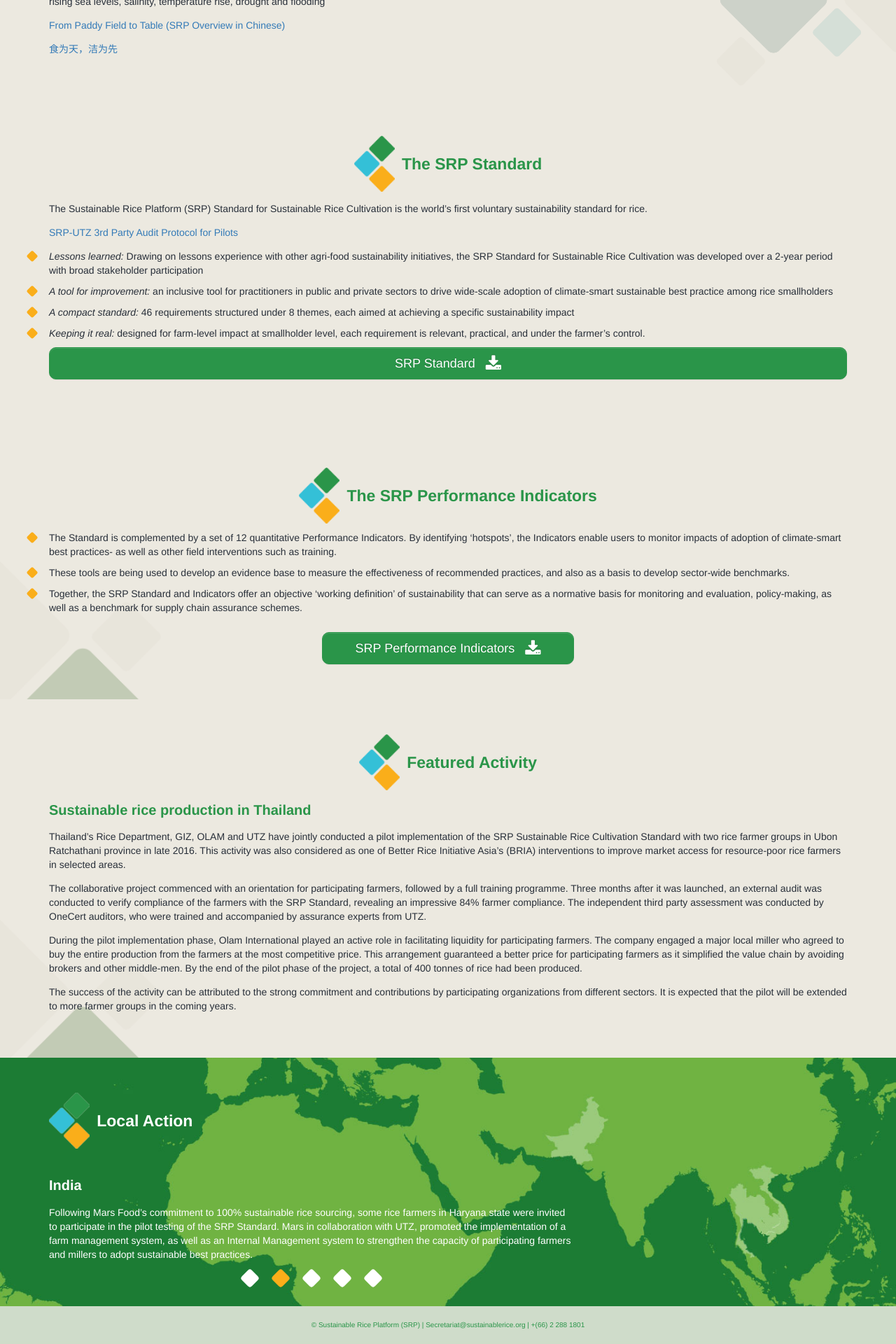
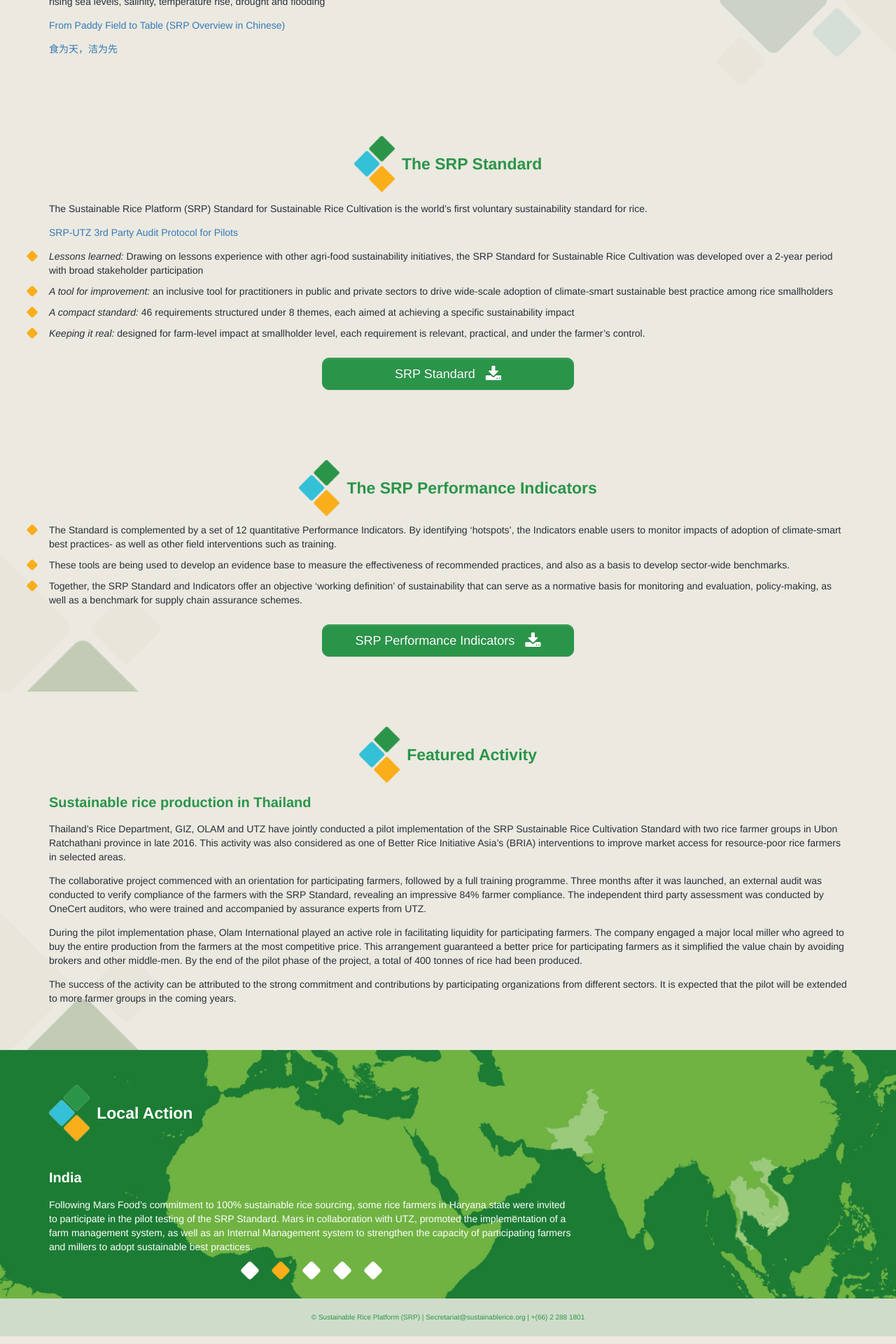
Before and after one commit to sustainablericeplatform/sustainablericeplatform.github.io, a Jekyll site: the page built from Resources/index.html, in a window 1280 px wide. Shown: the part 880-2800 px from the top of the page at 70% size. Built offline with Jekyll 4.4.1, drawn with Linux system fonts in a browser that asks for light colours.

Commit message:
Update index.html

```diff
--- a/Resources/index.html
+++ b/Resources/index.html
@@ -46,10 +46,10 @@
             <li><i class="fa fa-square"></i><em class="blue">A tool for improvement:</em> an inclusive tool for practitioners in public and private sectors to drive wide-scale adoption of climate-smart sustainable best practice among rice smallholders</li>
             <li><i class="fa fa-square"></i><em class="blue">A compact standard:</em> 46 requirements structured under 8 themes, each aimed at achieving a specific sustainability impact</li>
             <li><i class="fa fa-square"></i><em class="blue">Keeping it real:</em> designed for farm-level impact at smallholder level, each requirement is relevant, practical, and under the farmer’s control.  </li>
-                 <a href="/assets/docs/SRP Standard for Sustainable Rice Cultivation v 1.0.pdf" target="_blank" class="btn btn-primary btn-lg btn-block">SRP Standard <i class="fa fa-download fa-lg" style="margin-left: 10px"></i></a>
                     </ul>
                     <div class="row margin top">
             <div class="col-md-4 col-md-offset-4 col-sm-6 col-sm-offset-3">
+                      <a href="/assets/docs/SRP Standard for Sustainable Rice Cultivation v 1.0.pdf" target="_blank" class="btn btn-primary btn-lg btn-block">SRP Standard <i class="fa fa-download fa-lg" style="margin-left: 10px"></i></a>
             </div>
         </div>
     </div>
```
